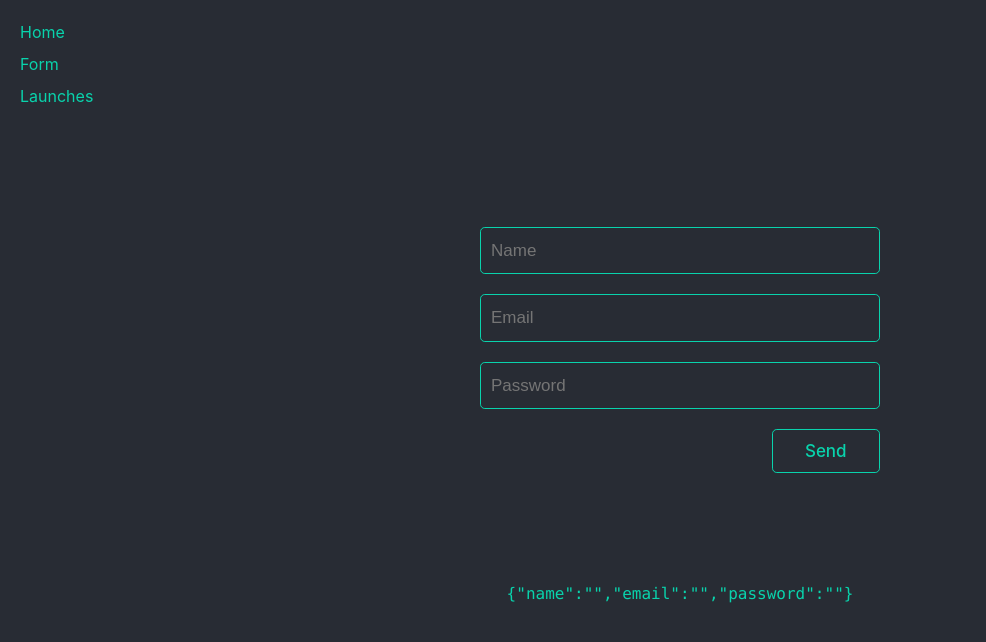
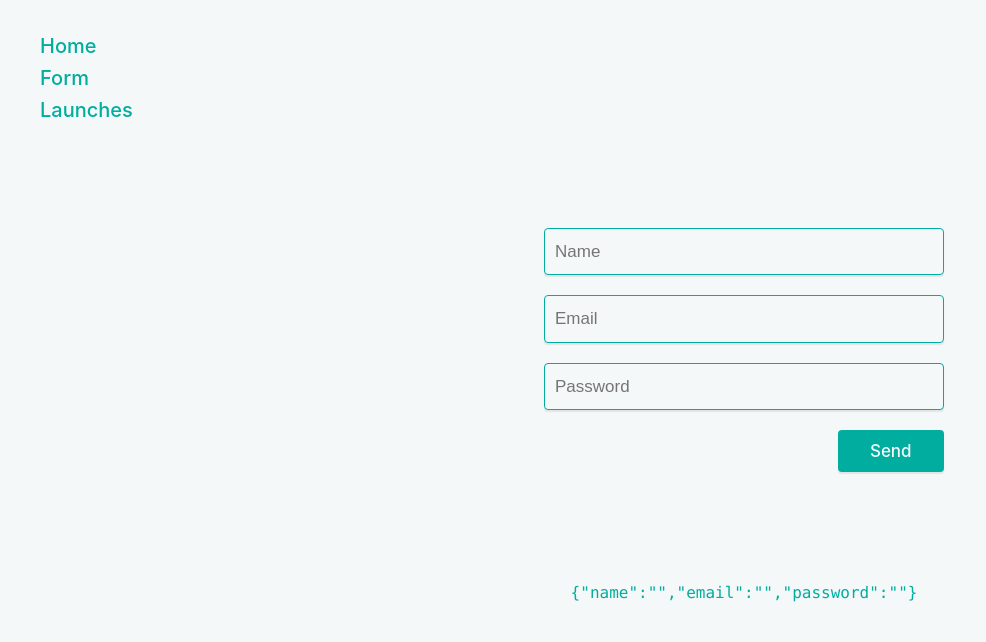
Before and after one commit to dhausser/rocket-science, a React (Create React App) app: page /form in a window 1280 px wide. Shown: the top 642 px of the page, without its empty margins (0-986 px from the left). Built offline with nearby package versions, Linux system fonts and the light colour scheme.

Commit message:
launches tiles grid layout and styling

```diff
--- a/src/components/launch.tsx
+++ b/src/components/launch.tsx
@@ -1,6 +1,6 @@
 import React from "react";
 import { useQuery, gql } from "@apollo/client";
-import { useParams, Link, RouteComponentProps } from "react-router-dom";
+import { useParams, RouteComponentProps } from "react-router-dom";
 
 import { LAUNCH_TILE_DATA } from "./launches";
 import * as LaunchDetailsTypes from "./__generated__/LaunchDetails";
@@ -45,9 +45,9 @@ const Launch: React.FC<LaunchProps> = () => {
           </h3>
           <h5>{site}</h5>
         </div>
-        <Link to="/launches" className="button">
+        <div className="button" onClick={() => window.history.back() }>
           Back
-        </Link>
+        </div>
       </>
     );
   }
--- a/src/components/launches.tsx
+++ b/src/components/launches.tsx
@@ -1,6 +1,6 @@
-import React from "react";
+import React, { useState } from "react";
 import { useQuery, gql } from "@apollo/client";
-import { RouteComponentProps } from 'react-router-dom';
+import { RouteComponentProps } from "react-router-dom";
 
 import LaunchTile from "./launch-tile";
 import * as GetLaunchListTypes from "./__generated__/GetLaunchList";
@@ -37,6 +37,7 @@ export const GET_LAUNCHES = gql`
 interface LaunchesProps extends RouteComponentProps {}
 
 const Launches: React.FC<LaunchesProps> = () => {
+  const [loadingMore, setLoadingMore] = useState(false);
   const { data, loading, error, fetchMore } = useQuery<
     GetLaunchListTypes.GetLaunchList,
     GetLaunchListTypes.GetLaunchListVariables
@@ -46,22 +47,26 @@ const Launches: React.FC<LaunchesProps> = () => {
   if (error || !data) return <p>ERROR</p>;
 
   return (
-    <div className="container">
-      <div className="wrapper">
+    <>
+      <div className="grid">
         {data.launches &&
           data.launches.launches &&
           data.launches.launches.map((launch: any) => (
             <LaunchTile key={launch.id} launch={launch} />
           ))}
+      </div>
       {data.launches && data.launches.hasMore && (
         <div
           className="button"
-            onClick={() =>
+          style={{ width: "100px" }}
+          onClick={() => {
+              setLoadingMore(true);
               fetchMore({
                 variables: {
                   after: data.launches.cursor,
                 },
                 updateQuery: (prev, { fetchMoreResult, ...rest }) => {
+                  setLoadingMore(false);
                   if (!fetchMoreResult) return prev;
                   return {
                     ...fetchMoreResult,
@@ -76,12 +81,12 @@ const Launches: React.FC<LaunchesProps> = () => {
                 },
               })
             }
+          }
         >
-            Load More
+          {loadingMore ? 'Loading...' : 'Load More'}
         </div>
       )}
-      </div>
-    </div>
+    </>
   );
 };
 
--- a/src/index.css
+++ b/src/index.css
@@ -1,6 +1,8 @@
 :root {
-  --ifm-background-color: #282c34;
-  --ifm-color-primary: #09d3ac;
+  --ifm-background-color: #f5f8f9;
+  --ifm-background-color-dark: #282c34;
+  --ifm-color-primary: #00ad9f;
+  /* --ifm-color-primary: #09d3ac; */
   --ifm-color-primary-dark: rgb(8, 190, 155);
   --ifm-color-primary-darker: rgb(8, 179, 146);
   --ifm-color-primary-darkest: rgb(6, 148, 120);
@@ -8,7 +10,7 @@
   --ifm-color-primary-lighter: rgb(83, 224, 197);
   --ifm-color-primary-lightest: rgb(132, 233, 214);
   --ifm-button-transition-duration: 0.2s;
-  --ifm-border-radius: 0.3rem;
+  --ifm-border-radius: 4px;
 }
 
 body {
@@ -30,6 +32,7 @@ code {
 input {
   width: 100%;
   box-sizing: border-box;
+  box-shadow: 0 2px 1px hsla(0, 0%, 66.7%, 0.25);
   background-color: var(--ifm-background-color);
   border: 1px solid var(--ifm-color-primary);
   border-radius: var(--ifm-border-radius);
@@ -41,7 +44,15 @@ input {
 }
 
 input:hover {
-  border-color: var(--ifm-color-primary-lightest);
+  border-color: var(--ifm-color-primary-dark);
+}
+
+input:focus {
+  border-color: inherit;
+  -webkit-box-shadow: none;
+  box-shadow: none;
+  border: var(--ifm-color-primary-light);
+  outline: var(--ifm-color-primary-dark);
 }
 
 input:focus {
@@ -62,12 +73,16 @@ a {
 }
 
 a:hover {
-  color: white;
+  color: var(--ifm-color-primary-darkest);
 }
 
 .sidenav {
   padding: 0px 20px;
-  width: 40px;
+  margin: 10px 20px;
+  width: 10%;
+  font-weight: 500;
+  font-size: 20px;
+  line-height: 1.7;
 }
 
 .container {
@@ -84,11 +99,24 @@ a:hover {
   margin: 20px 0px;
 }
 
+.grid {
+  display: flex;
+  flex-wrap: wrap;
+  display: -webkit-box;
+  -webkit-box-align: stretch;
+  -ms-flex-align: stretch;
+  align-items: stretch;
+  -webkit-box-pack: start;
+  -ms-flex-pack: start;
+  justify-content: flex-start;
+  margin-left: -10px;
+}
+
 .button {
-  background-color: var(--ifm-background-color);
-  border: 1px solid var(--ifm-color-primary);
+  background-color: var(--ifm-color-primary);
+  box-shadow: 0 2px 1px hsla(0, 0%, 66.7%, 0.25);
   border-radius: var(--ifm-border-radius);
-  color: var(--ifm-color-primary);
+  color: var(--ifm-background-color);
   font-size: 17px;
   cursor: pointer;
   padding: 8.1px 32.4px;
@@ -105,7 +133,7 @@ a:hover {
 }
 
 .button:hover {
-  background-color: var(--ifm-color-primary);
+  background-color: var(--ifm-color-primary-light);
   color: white;
 }
 
@@ -114,18 +142,22 @@ a:hover {
   flex-direction: column;
   justify-content: center;
   align-content: center;
-  height: 300px;
   border: 1px solid var(--ifm-color-primary);
   border-radius: var(--ifm-border-radius);
   color: var(--ifm-color-primary);
+  height: 300px;
   margin-bottom: 40px;
 }
 
 .box-link {
-  border: 1px solid var(--ifm-color-primary);
+  display: block;
+  background-color: white;
+  box-shadow: 0 2px 1px hsla(0, 0%, 66.7%, 0.25);
+  /* border: 1px solid var(--ifm-color-primary); */
   border-radius: var(--ifm-border-radius);
   color: var(--ifm-color-primary);
-  margin-bottom: 40px;
+  width: 32%;
+  margin: 10px;
   cursor: pointer;
   transition: color var(--ifm-button-transition-duration)
       cubic-bezier(0.08, 0.52, 0.52, 1),
@@ -137,6 +169,12 @@ a:hover {
 
 .box-link:hover {
   background-color: var(--ifm-color-primary);
+  -webkit-box-shadow: 0 2px 1px hsla(0, 0%, 66.7%, 0.45);
+  box-shadow: 0 2px 1px hsla(0, 0%, 66.7%, 0.45);
+  -webkit-transform: scale(1.02);
+  transform: scale(1.02);
+  -webkit-transition: 0.08s ease-out;
+  transition: 0.08s ease-out;
 }
 
 .box-link:hover a {
```
Also changed, not shown: apollo.config.js (+1 -9 lines). Lines whose indentation alone changed are shown as unchanged.
